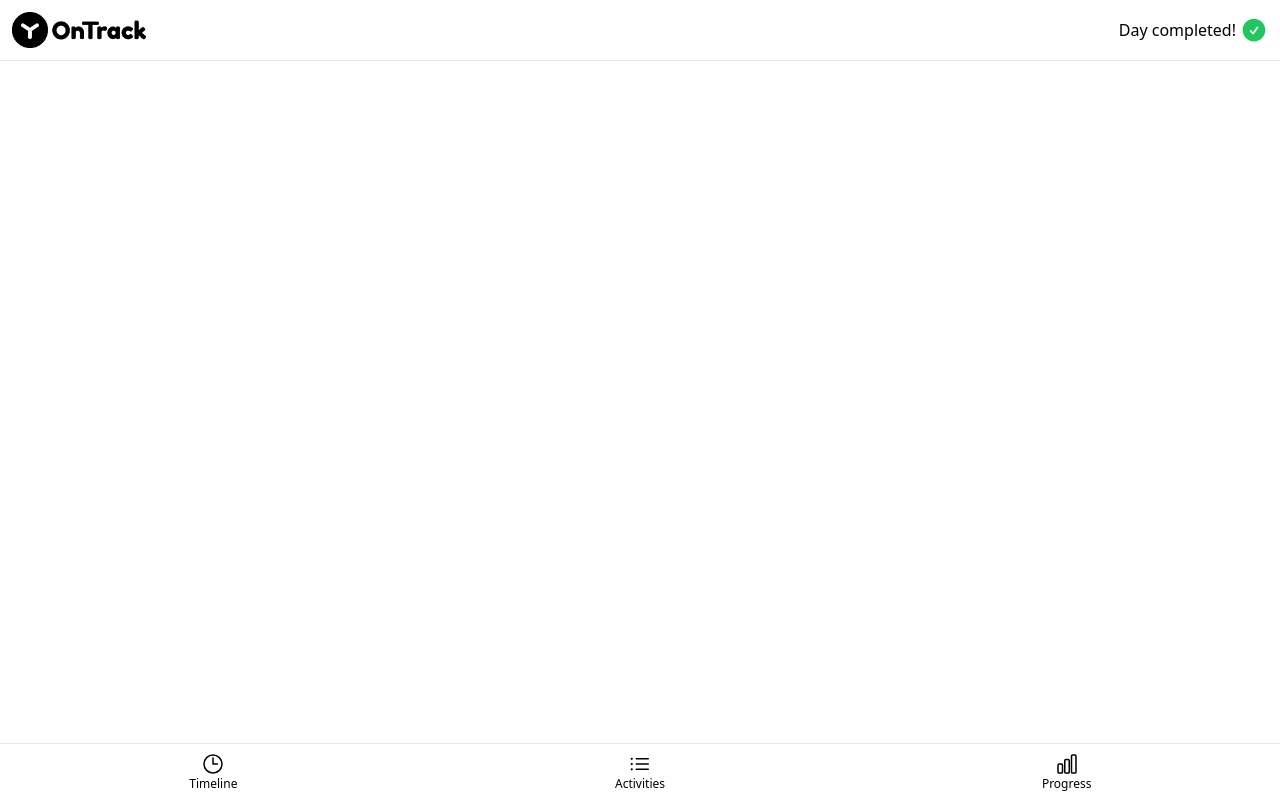
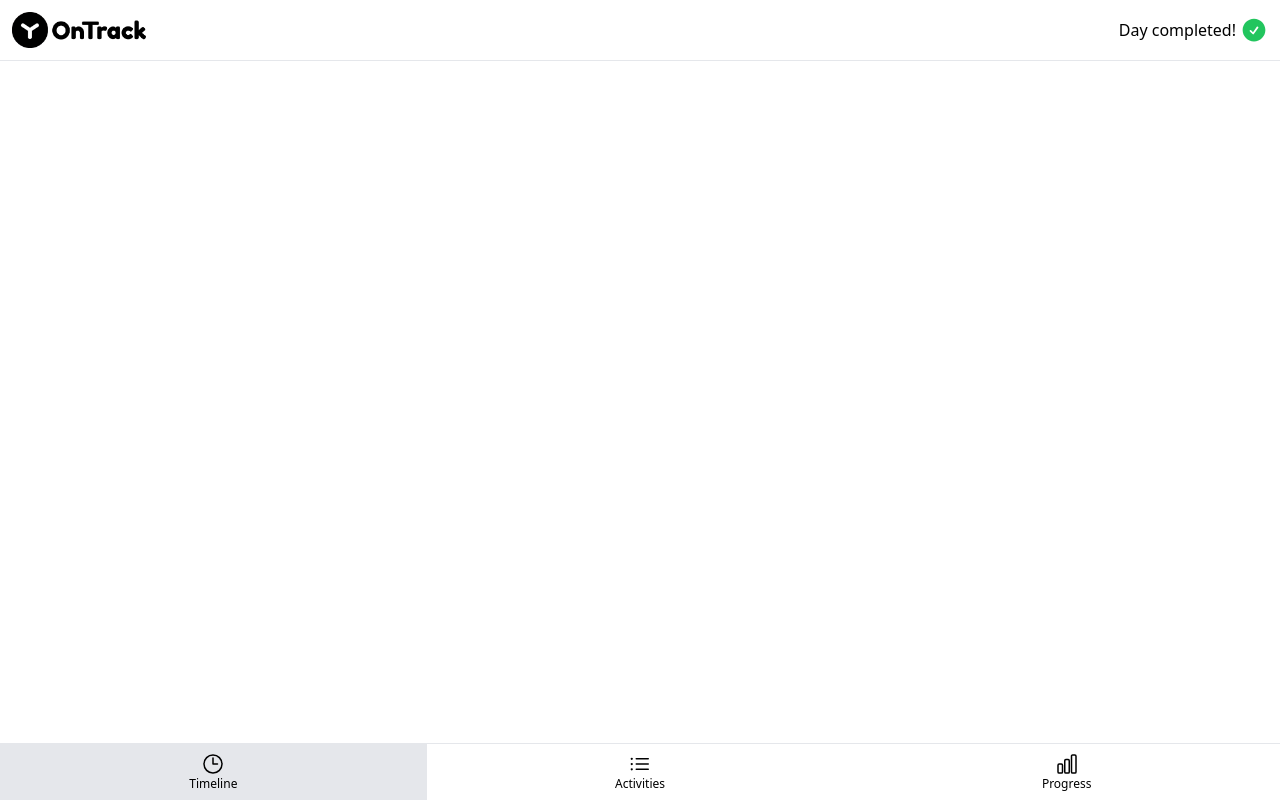
Before and after one commit to theSameAnton/onTrack, a Vue app: page /#timeline in a window 1280 px wide. Built offline with nearby package versions, Linux system fonts and the light colour scheme.

Commit message:
feat: navBar

```diff
--- a/src/components/Navigation/TheNav.vue
+++ b/src/components/Navigation/TheNav.vue
@@ -1,7 +1,13 @@
 <template>
   <nav class="sticky bottom-0 z-20 bg-white">
     <ul class="flex items-center justify-around border-t">
-      <NavItem v-for="(icons, page) in navItems" :key="page" :href="`#${page}`">
+      <NavItem
+        v-for="(icons, page) in navItems"
+        :key="page"
+        :href="`#${page}`"
+        :class="{ 'bg-gray-200 duration-150 pointer-events-none': page === currentPage }"
+        @click="currentPage = page"
+      >
         <component :is="icons" class="h-6 w-6" />
         {{ page }}
       </NavItem>
@@ -10,15 +16,31 @@
 </template>
 
 <script setup>
-//Icons
+//Components
 import { ChartBarIcon, ClockIcon, ListBulletIcon } from '@heroicons/vue/24/outline/index.js'
-
-//Components
 import NavItem from '@/components/Navigation/NavItem.vue'
 
+import { PAGE } from '@/constants.js'
+import { ref } from 'vue'
+
 const navItems = {
-  timeline: ClockIcon,
-  activities: ListBulletIcon,
-  progress: ChartBarIcon
+  [PAGE.TIMELINE]: ClockIcon,
+  [PAGE.ACTIVITIES]: ListBulletIcon,
+  [PAGE.PROGRESS]: ChartBarIcon
 }
+
+const normalizeGetPath = () => {
+  const hash = window.location.hash.slice(1)
+
+  if (Object.keys(navItems).includes(hash)) {
+    return hash
+  }
+
+  window.location.hash = PAGE.TIMELINE
+
+  return PAGE.TIMELINE
+}
+
+const currentPage = ref(normalizeGetPath())
+
 </script>
--- /dev/null
+++ b/src/constants.js
@@ -0,0 +1,5 @@
+export const PAGE = Object.freeze({
+  TIMELINE: 'timeline',
+  ACTIVITIES: 'activities',
+  PROGRESS: 'progress',
+})
```
